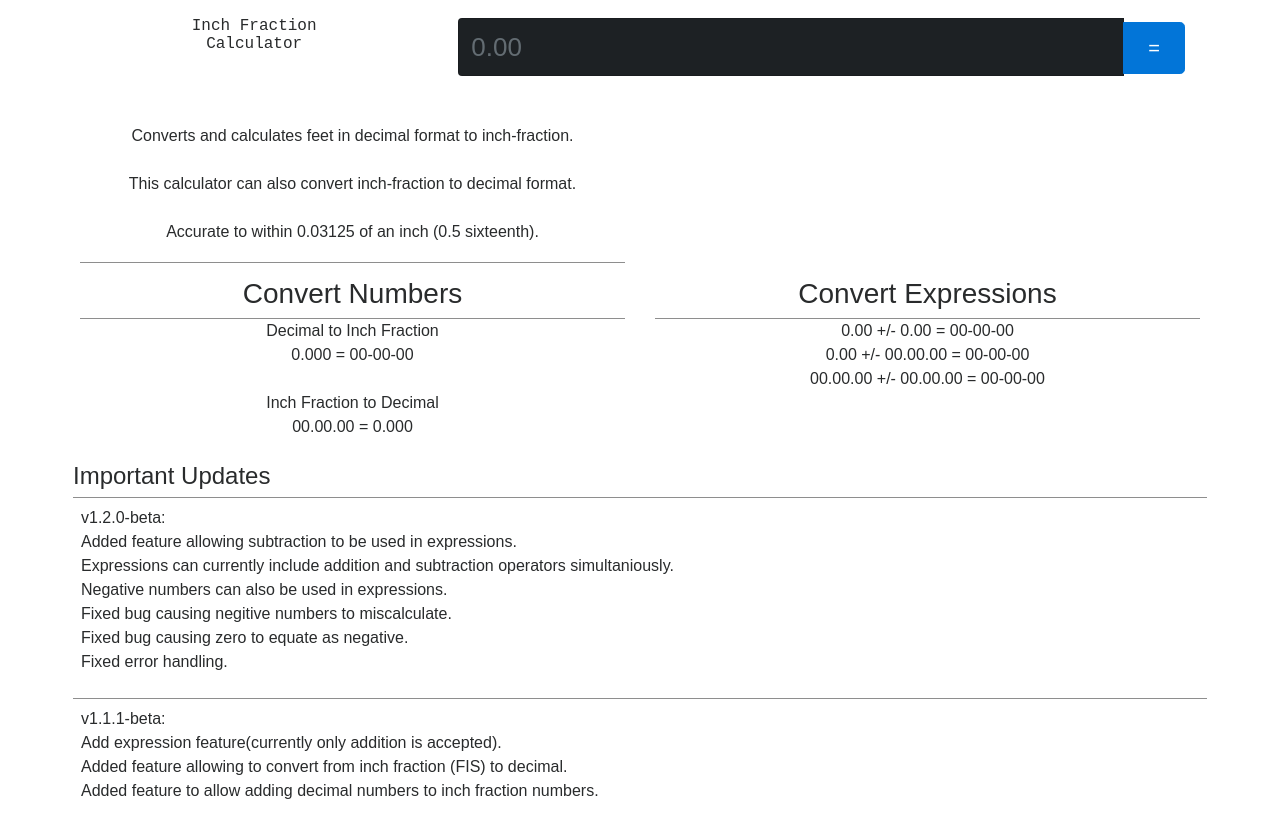
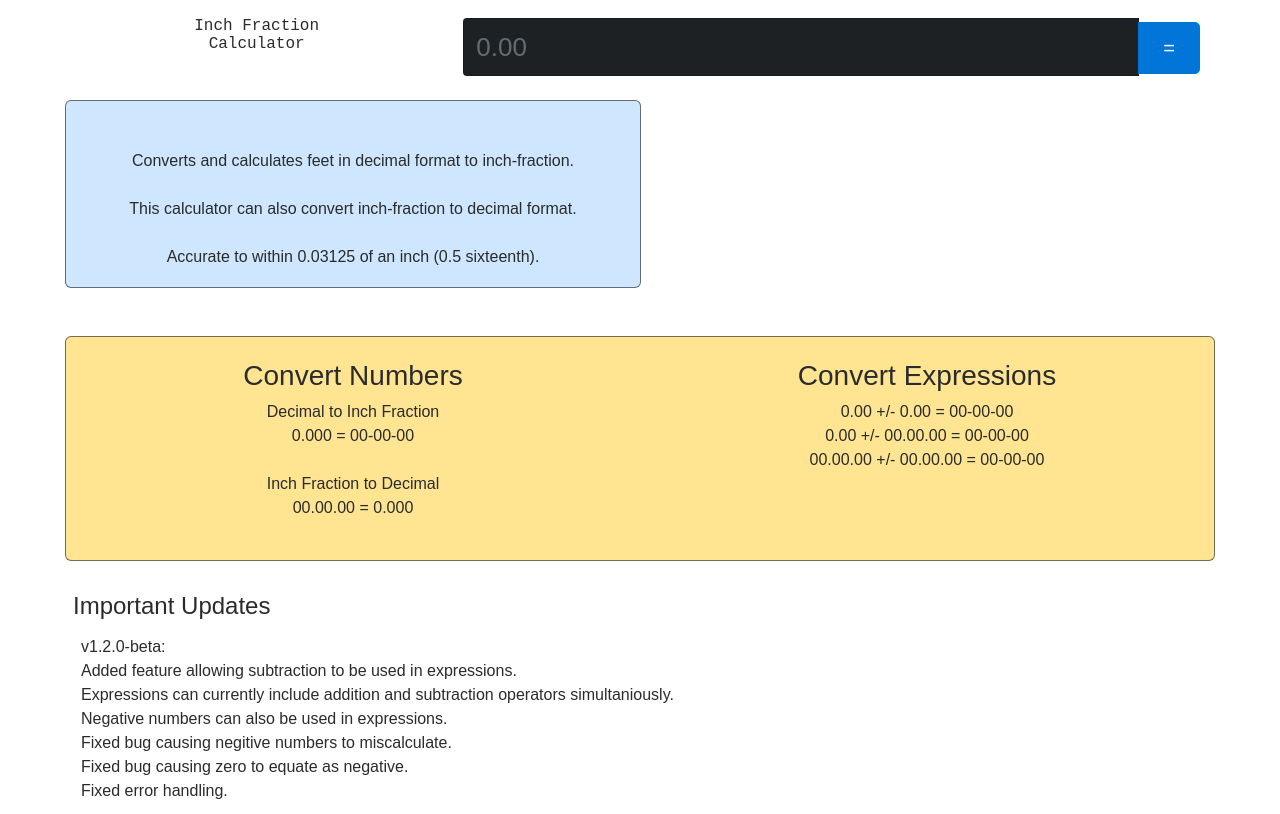
Before and after one commit to isaacdozier/ip-api, a website: page index.html in a window 1280 px wide. Shown: the top 814 px of the page. Drawn offline with nearby package versions, Linux system fonts and the light colour scheme.

Commit message:
mar: styles

```diff
--- a/index.html
+++ b/index.html
@@ -29,7 +29,7 @@
 		</div>
 
 		<div class="row">
-			<div class="col-sm">
+			<div class="col-sm history">
 				<span id="userMessage"><br /><br />Converts and calculates feet in decimal format to inch-fraction.<br /><br />This calculator can also convert inch-fraction to decimal format.<br /><br />Accurate to within 0.03125 of an inch (0.5 sixteenth).</span>
 				<p id="result"></p>
 			</div>
--- a/style.css
+++ b/style.css
@@ -14,6 +14,15 @@
 #ad {
 	margin: 16px;
 }
+
+.history{
+	margin-top: 24px;
+	margin-bottom: 24px;
+	background-color: #007bff30;
+    border: 1px solid #1d21249e;
+    border-radius: 6px;
+}
+
 .main{
 	margin: 0 auto;
 	min-height: 200px;
@@ -22,12 +31,6 @@
 
 .top{
 	padding-top: 8px;
-    padding-right: 15px;
-}
-
-p {
-	background-color: white;
-    border-top: 1px solid #8e8e8e;
 }
 
 .outputBox{
@@ -41,6 +44,16 @@ p {
 
 .error{
 	color: #e12339;
+}
+
+.info{
+	margin-top: 24px;
+	padding-top: 24px;
+	margin-bottom: 24px;
+	padding-bottom: 24px;
+	border: 1px solid #1d21249e;
+    border-radius: 6px;
+	background-color: #ffc10770
 }
 
 .converstion{
```
